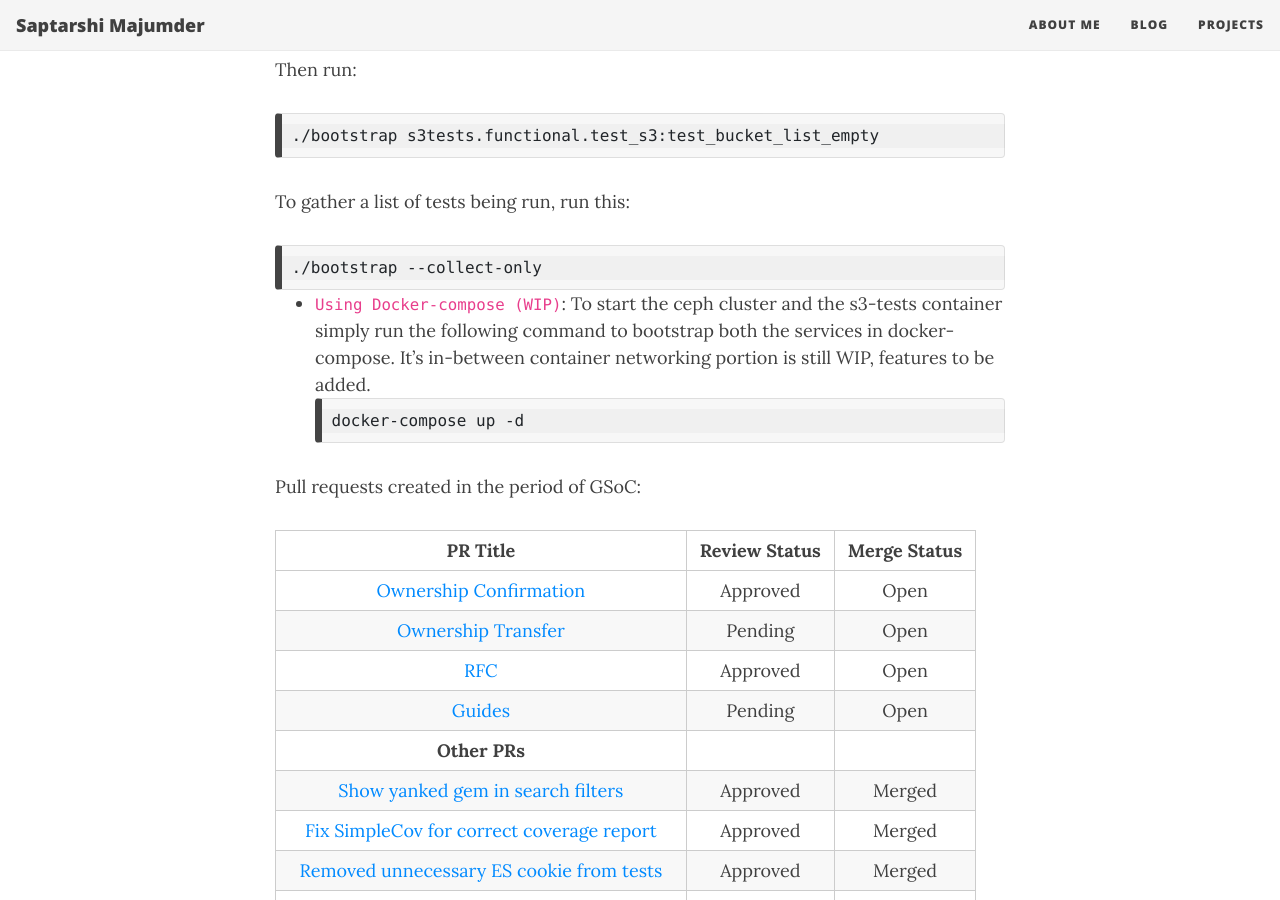
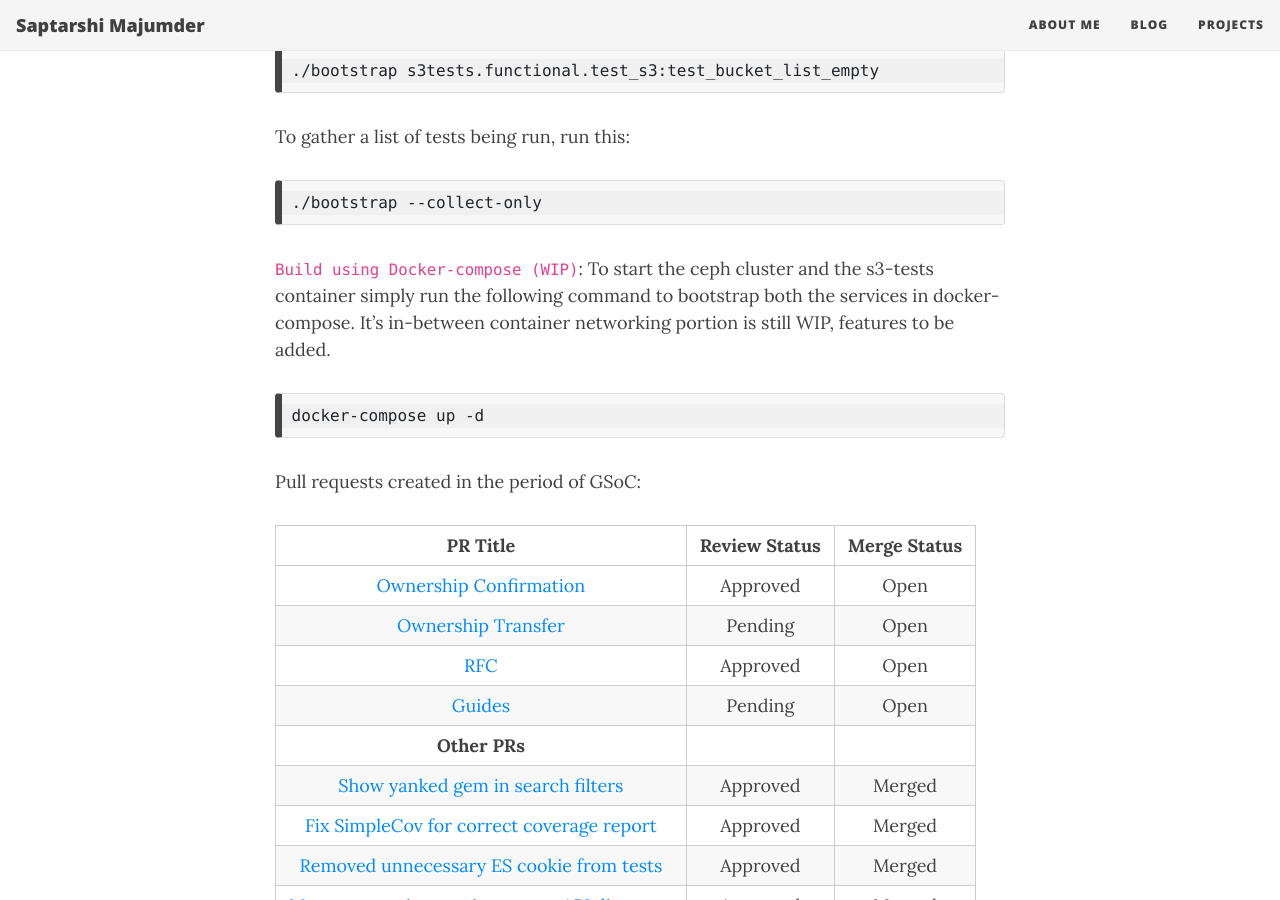
Before and after one commit to iraj465/iraj465.github.io, a Jekyll site: the page built from _posts/2021-08-18-gsoc-2021-final-report.md, in a window 1280 px wide and 900 px high, scrolled down 2415 px. Built offline with Jekyll 4.4.1, drawn with Linux system fonts in a browser that asks for light colours; nearby versions of some CDN libraries; some of the changed text lies outside the part shown.

Commit message:
Update 2021-08-18-gsoc-2021-final-report.md

````diff
--- a/_posts/2021-08-18-gsoc-2021-final-report.md
+++ b/_posts/2021-08-18-gsoc-2021-final-report.md
@@ -18,11 +18,8 @@
 As it stands today, [s3-tests](https://github.com/ceph/s3-tests) use a limited fraction of the Boto S3 functionality. By instrumenting code coverage of AWS Boto SDK and s3-tests, gaps in s3-tests can be identified. The `objective` of this project is to identify parts of unused S3 source code of AWS SDKs using code coverage tools and consequently facilitate writing compatibility tests in s3-tests that cover those portions of the SDK for better coverage.
 
 ## Getting started
-- Firstly, to get started clone this [repository](https://github.com/robbat2/rgw-s3-coverage-testing).
-
-
-To build the RGW `s3-tests` testing environment with coverage follow the instructions below:
-- ``Build using Scripts (stable)``: The script **bootstrap** starts a [ceph-demo](https://github.com/ceph/ceph-container/blob/master/src/daemon/demo.sh) cluster in a container and also an [s3-tests](https://github.com/ceph/s3-tests) container against the RGW of the ceph-demo cluster. It also automates generating `coverage` reports `(JSON+XML+HTML)` and a XML output of s3-tests that was run (nose-output.xml).
+Firstly, to get started clone this [repository](https://github.com/robbat2/rgw-s3-coverage-testing).To build the RGW `s3-tests` testing environment with coverage follow the instructions below:
+``Build using Scripts (stable)``: The script **bootstrap** starts a [ceph-demo](https://github.com/ceph/ceph-container/blob/master/src/daemon/demo.sh) cluster in a container and also an [s3-tests](https://github.com/ceph/s3-tests) container against the RGW of the ceph-demo cluster. It also automates generating `coverage` reports `(JSON+XML+HTML)` and a XML output of s3-tests that was run (nose-output.xml).
 
 A sample configuration file named ``s3tests.conf.SAMPLE`` has been provided in this repo which serves as the configuration file for running s3tests. Make changes in the ``.SAMPLE`` file itself, boostrap script would generate corresponding ``.conf`` file for you with appropriate configurations.
 
@@ -67,7 +64,7 @@
 ./bootstrap --collect-only
 ```
 
-- ``Using Docker-compose (WIP)``: To start the ceph cluster and the s3-tests container simply run the following command to bootstrap both the services in docker-compose. It's in-between container networking portion is still WIP, features to be added.
+``Build using Docker-compose (WIP)``: To start the ceph cluster and the s3-tests container simply run the following command to bootstrap both the services in docker-compose. It's in-between container networking portion is still WIP, features to be added.
 ```
 docker-compose up -d
 ```
````
